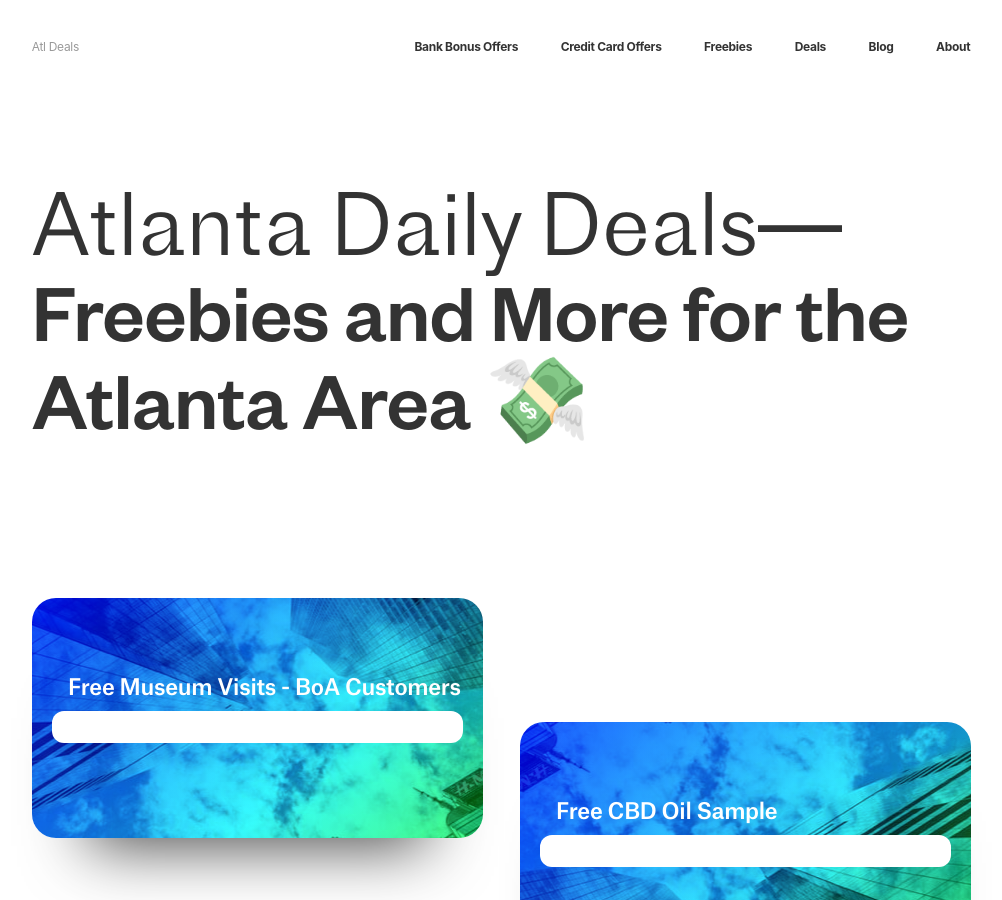
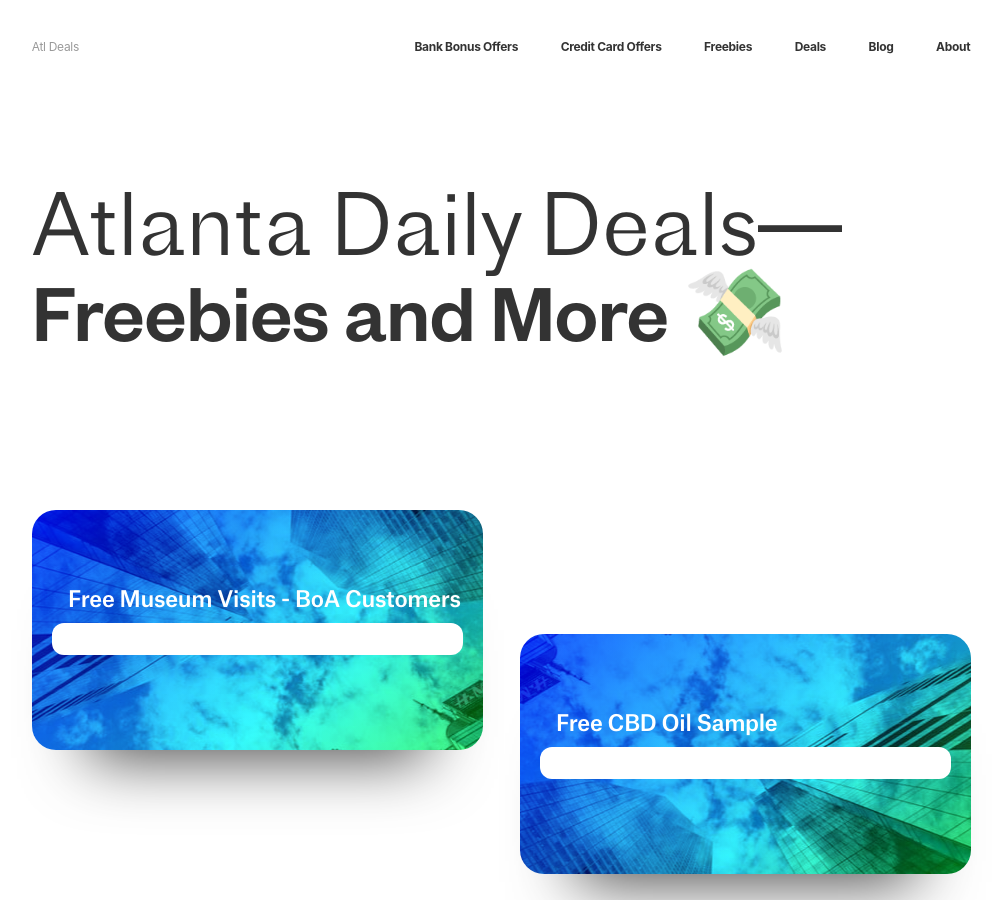
Before and after one commit to ohiosveryown/atldeals, a Jekyll site: the page built from index.html, in a window 1280 px wide and 900 px high. Shown: the whole window, without its empty margins (139-1141 px from the left). Built offline with Jekyll 4.4.1, drawn with Linux system fonts in a browser that asks for light colours; nearby versions of some CDN libraries.

Commit message:
Updated Intro

```diff
--- a/_posts/2018-09-23-intro.markdown
+++ b/_posts/2018-09-23-intro.markdown
@@ -4,7 +4,7 @@ date: 2018-09-23 21:09:00 Z
 categories:
 - intro
 firstLine: Atlanta Daily Deals—
-secondLine: "Freebies and More for the Atlanta Area \U0001F4B8"
+secondLine: "Freebies and More \U0001F4B8"
 thirdLine:
 layout: default
 ---
```
